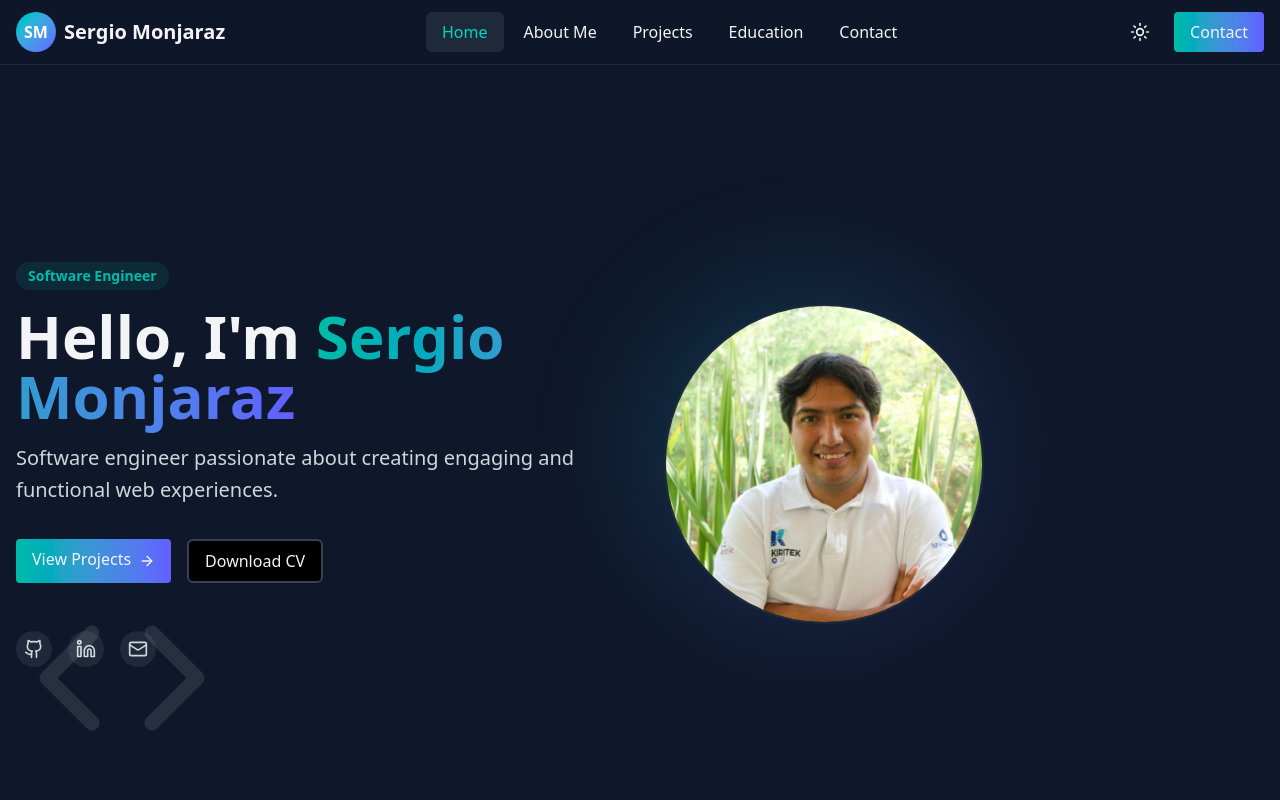
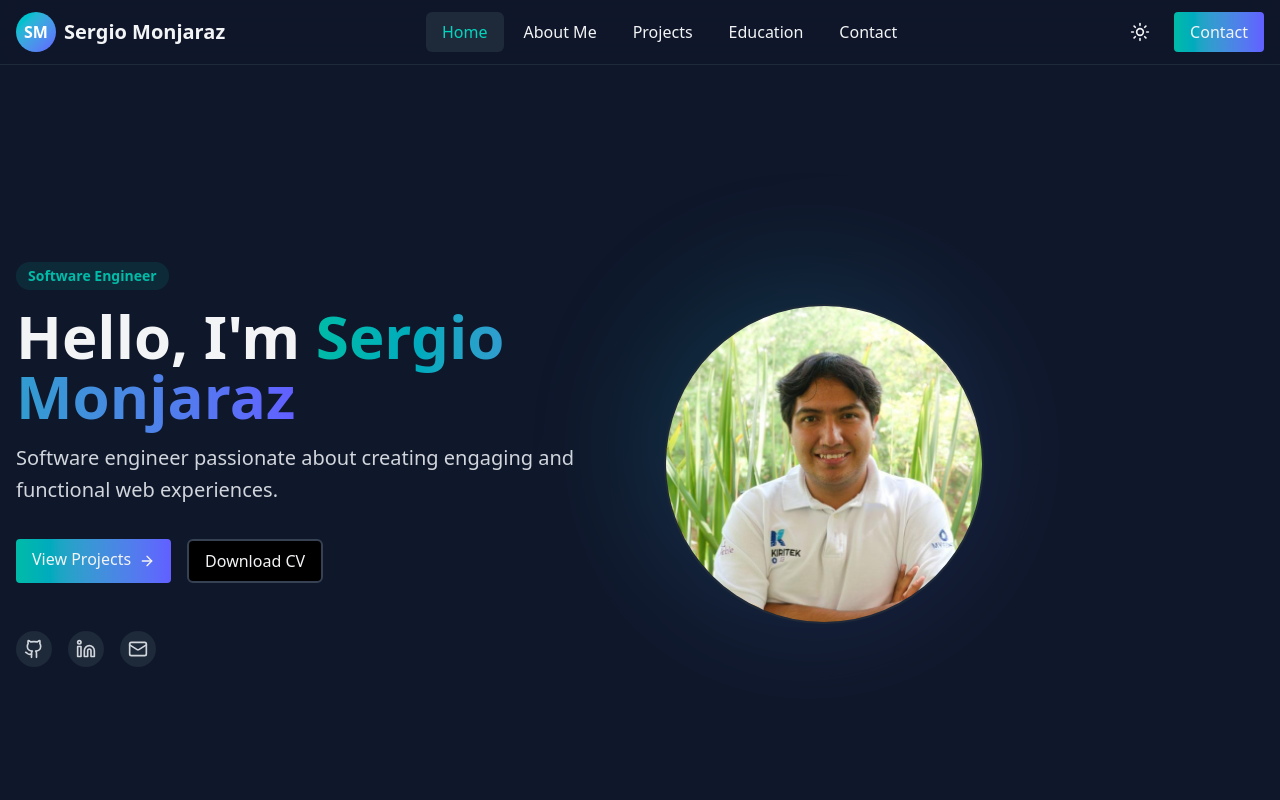
Before and after one commit to sergio-monjaraz-ramirez/sergio-monjaraz-ramirez.github.io, a React (Vite) app: page / in a window 1280 px wide. Shown: the top 800 px of the page. Built offline with nearby package versions, Linux system fonts and the light colour scheme.

Commit message:
Remove unnecessary code block from App component

```diff
--- a/src/App.tsx
+++ b/src/App.tsx
@@ -542,9 +542,7 @@ function App() {
                       </div>
                     </div>
 
-                    <div className="absolute bottom-8 left-8 right-8 opacity-10">
-                      <Code size={180} />
-                    </div>
+
                   </div>
 
                   <div className="md:col-span-3 p-8">
```
